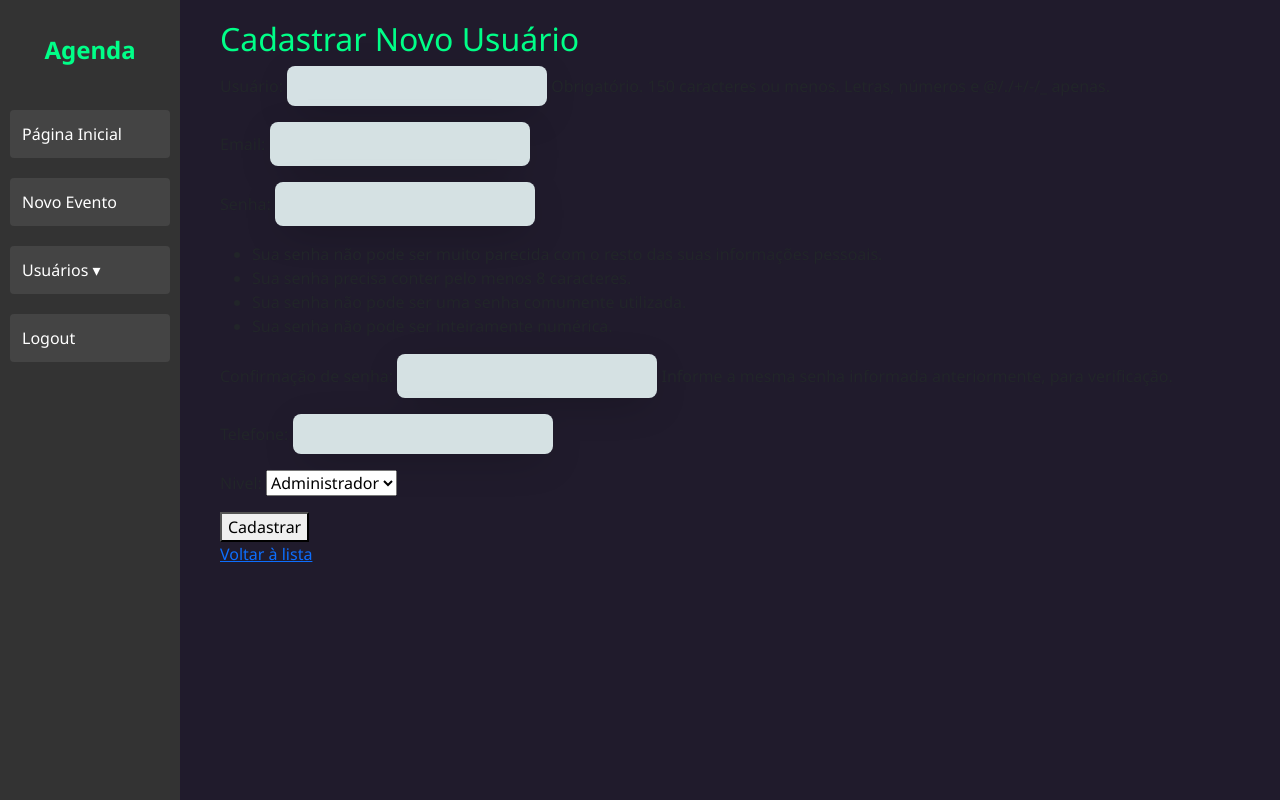
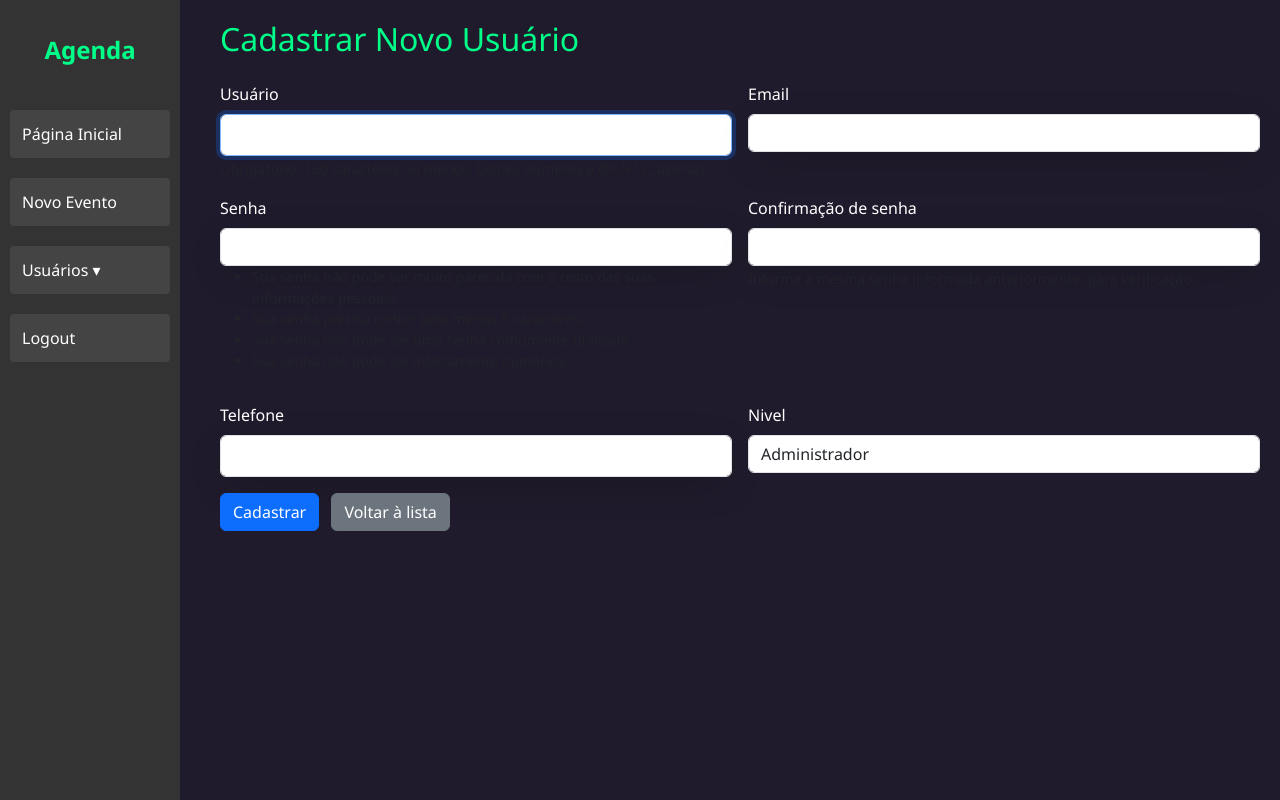
Before and after one commit to Ronaldo251/Agenda_Django, a Django app: page /usuarios/cadastrar/ in a window 1280 px wide. Run offline with Django 4.2, Linux system fonts and the light colour scheme; a user stored in the database is signed in.

Commit message:
Adição e adaptação do Boostrap

```diff
--- a/core/static/core/css/style.css
+++ b/core/static/core/css/style.css
@@ -533,3 +533,7 @@
     text-decoration: none;
     border-radius: 5px;
 }
+
+body {
+    color: white !important;
+}
--- /dev/null
+++ b/core/templatetags/form_tags.py
@@ -0,0 +1,7 @@
+from django import template
+
+register = template.Library()
+
+@register.filter(name='add_class')
+def add_class(field, css_class):
+    return field.as_widget(attrs={"class": css_class})
--- a/templates/usuarios_cadastrar.html
+++ b/templates/usuarios_cadastrar.html
@@ -1,12 +1,31 @@
+
+
 {% extends "model-page.html" %}
+{% load form_tags %}
+{% block title %}Cadastrar Novo Usuário{% endblock %}
+
 {% block content %}
-<h2>Cadastrar Novo Usuário</h2>
+<h2 class="mb-4">Cadastrar Novo Usuário</h2>
 
-<form method="post">
+<form method="post" class="row g-3">
   {% csrf_token %}
-  {{ form.as_p }}
-  <button type="submit">Cadastrar</button>
+
+  {% for field in form %}
+  <div class="col-md-6">
+    <label for="{{ field.id_for_label }}" class="form-label">{{ field.label }}</label>
+    {{ field|add_class:"form-control" }}
+    {% if field.help_text %}
+      <small class="form-text text-muted">{{ field.help_text }}</small>
+    {% endif %}
+    {% for error in field.errors %}
+      <div class="text-danger small">{{ error }}</div>
+    {% endfor %}
+  </div>
+  {% endfor %}
+
+  <div class="col-12">
+    <button type="submit" class="btn btn-primary">Cadastrar</button>
+    <a href="{% url 'usuarios_listar' %}" class="btn btn-secondary ms-2">Voltar à lista</a>
+  </div>
 </form>
-
-<a href="{% url 'usuarios_listar' %}">Voltar à lista</a>
 {% endblock %}
--- a/templates/usuarios_editar.html
+++ b/templates/usuarios_editar.html
@@ -4,7 +4,6 @@
 
   <form method="post" class="container mt-4">
   {% csrf_token %}
-  <h2>Editar Usuário: {{ user.username }}</h2>
   <div class="mb-3">
     {{ form.as_p }}
   </div>
```
Also changed, not shown: templates/usuarios_listar.html (+8 -7 lines), core/templatetags/___init___.py (added).
